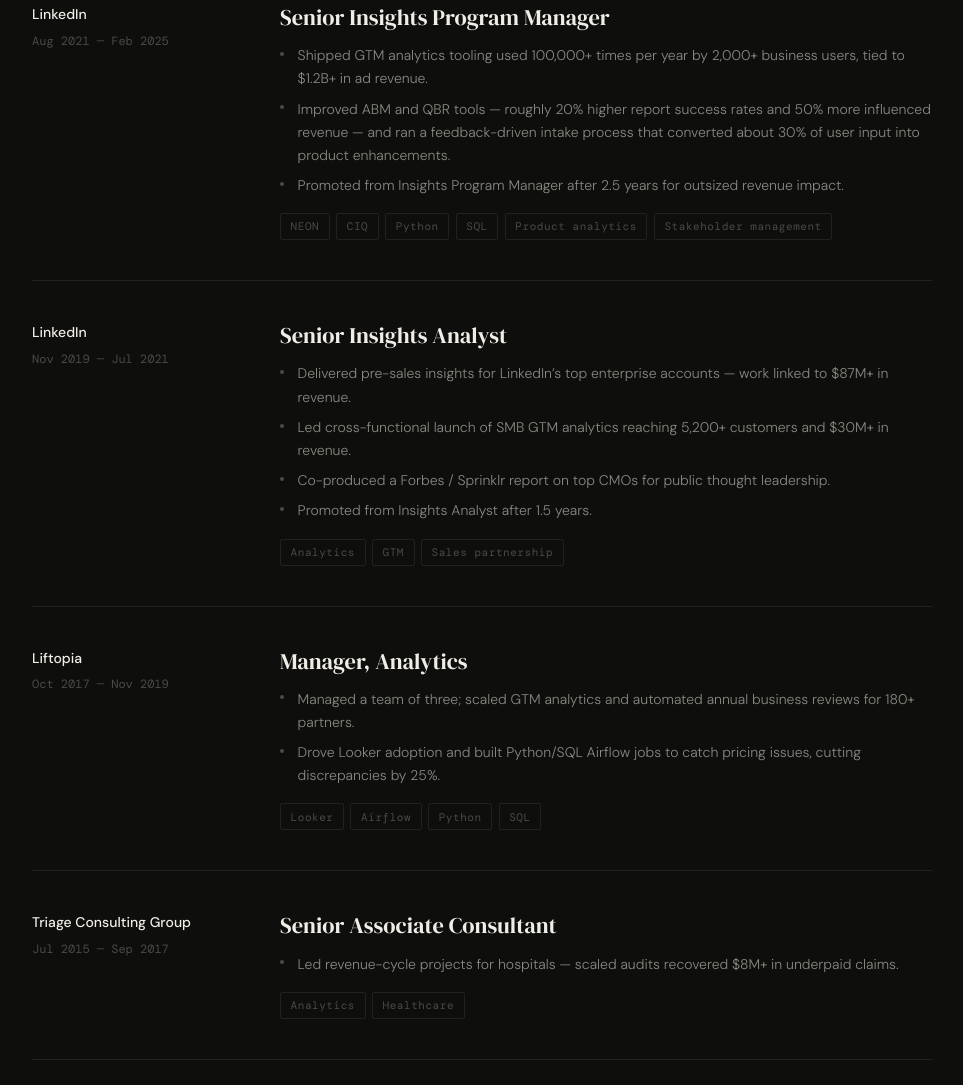
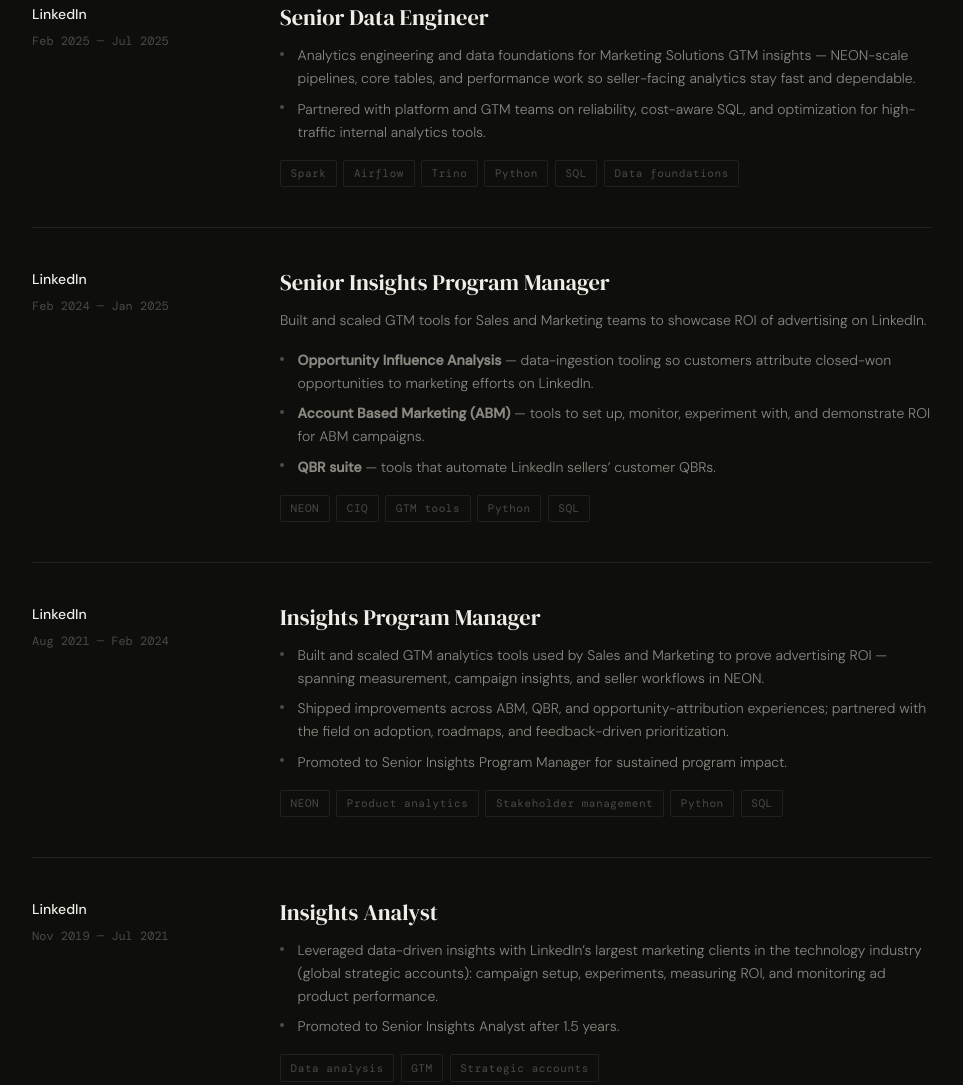
Before and after one commit to GregSpathias/website, a plain HTML site: page index.html in a window 1280 px wide. Shown: the part 2101-3186 px from the top of the page, without its empty margins (8-971 px from the left). Drawn offline with nearby package versions, Linux system fonts and the light colour scheme; a web font is replaced by a local one.

Commit message:
updating experience section

```diff
--- a/index.html
+++ b/index.html
@@ -600,7 +600,7 @@
     <div class="work-item reveal">
       <div class="work-meta">
         <div class="work-company">LinkedIn</div>
-        <div class="work-period">Mar 2025 — present</div>
+        <div class="work-period">Jul 2025 — present</div>
       </div>
       <div class="work-body">
         <div class="work-title">Staff Analytics Engineer, Marketing Solutions</div>
@@ -625,22 +625,66 @@
     <div class="work-item reveal">
       <div class="work-meta">
         <div class="work-company">LinkedIn</div>
-        <div class="work-period">Aug 2021 — Feb 2025</div>
+        <div class="work-period">Feb 2025 — Jul 2025</div>
+      </div>
+      <div class="work-body">
+        <div class="work-title">Senior Data Engineer</div>
+        <ul class="work-bullets">
+          <li>Analytics engineering and data foundations for Marketing Solutions GTM insights — NEON-scale pipelines, core tables, and performance work so seller-facing analytics stay fast and dependable.</li>
+          <li>Partnered with platform and GTM teams on reliability, cost-aware SQL, and optimization for high-traffic internal analytics tools.</li>
+        </ul>
+        <div class="work-tags">
+          <span class="tag">Spark</span>
+          <span class="tag">Airflow</span>
+          <span class="tag">Trino</span>
+          <span class="tag">Python</span>
+          <span class="tag">SQL</span>
+          <span class="tag">Data foundations</span>
+        </div>
+      </div>
+    </div>
+
+    <div class="work-item reveal">
+      <div class="work-meta">
+        <div class="work-company">LinkedIn</div>
+        <div class="work-period">Feb 2024 — Jan 2025</div>
       </div>
       <div class="work-body">
         <div class="work-title">Senior Insights Program Manager</div>
+        <p class="work-desc">Built and scaled GTM tools for Sales and Marketing teams to showcase ROI of advertising on LinkedIn.</p>
         <ul class="work-bullets">
-          <li>Shipped GTM analytics tooling used 100,000+ times per year by 2,000+ business users, tied to $1.2B+ in ad revenue.</li>
-          <li>Improved ABM and QBR tools — roughly 20% higher report success rates and 50% more influenced revenue — and ran a feedback-driven intake process that converted about 30% of user input into product enhancements.</li>
-          <li>Promoted from Insights Program Manager after 2.5 years for outsized revenue impact.</li>
+          <li><strong>Opportunity Influence Analysis</strong> — data-ingestion tooling so customers attribute closed-won opportunities to marketing efforts on LinkedIn.</li>
+          <li><strong>Account Based Marketing (ABM)</strong> — tools to set up, monitor, experiment with, and demonstrate ROI for ABM campaigns.</li>
+          <li><strong>QBR suite</strong> — tools that automate LinkedIn sellers’ customer QBRs.</li>
         </ul>
         <div class="work-tags">
           <span class="tag">NEON</span>
           <span class="tag">CIQ</span>
+          <span class="tag">GTM tools</span>
           <span class="tag">Python</span>
           <span class="tag">SQL</span>
+        </div>
+      </div>
+    </div>
+
+    <div class="work-item reveal">
+      <div class="work-meta">
+        <div class="work-company">LinkedIn</div>
+        <div class="work-period">Aug 2021 — Feb 2024</div>
+      </div>
+      <div class="work-body">
+        <div class="work-title">Insights Program Manager</div>
+        <ul class="work-bullets">
+          <li>Built and scaled GTM analytics tools used by Sales and Marketing to prove advertising ROI — spanning measurement, campaign insights, and seller workflows in NEON.</li>
+          <li>Shipped improvements across ABM, QBR, and opportunity-attribution experiences; partnered with the field on adoption, roadmaps, and feedback-driven prioritization.</li>
+          <li>Promoted to Senior Insights Program Manager for sustained program impact.</li>
+        </ul>
+        <div class="work-tags">
+          <span class="tag">NEON</span>
           <span class="tag">Product analytics</span>
           <span class="tag">Stakeholder management</span>
+          <span class="tag">Python</span>
+          <span class="tag">SQL</span>
         </div>
       </div>
     </div>
@@ -651,17 +695,15 @@
         <div class="work-period">Nov 2019 — Jul 2021</div>
       </div>
       <div class="work-body">
-        <div class="work-title">Senior Insights Analyst</div>
+        <div class="work-title">Insights Analyst</div>
         <ul class="work-bullets">
-          <li>Delivered pre-sales insights for LinkedIn’s top enterprise accounts — work linked to $87M+ in revenue.</li>
-          <li>Led cross-functional launch of SMB GTM analytics reaching 5,200+ customers and $30M+ in revenue.</li>
-          <li>Co-produced a Forbes / Sprinklr report on top CMOs for public thought leadership.</li>
-          <li>Promoted from Insights Analyst after 1.5 years.</li>
+          <li>Leveraged data-driven insights with LinkedIn’s largest marketing clients in the technology industry (global strategic accounts): campaign setup, experiments, measuring ROI, and monitoring ad product performance.</li>
+          <li>Promoted to Senior Insights Analyst after 1.5 years.</li>
         </ul>
         <div class="work-tags">
-          <span class="tag">Analytics</span>
+          <span class="tag">Data analysis</span>
           <span class="tag">GTM</span>
-          <span class="tag">Sales partnership</span>
+          <span class="tag">Strategic accounts</span>
         </div>
       </div>
     </div>
```
